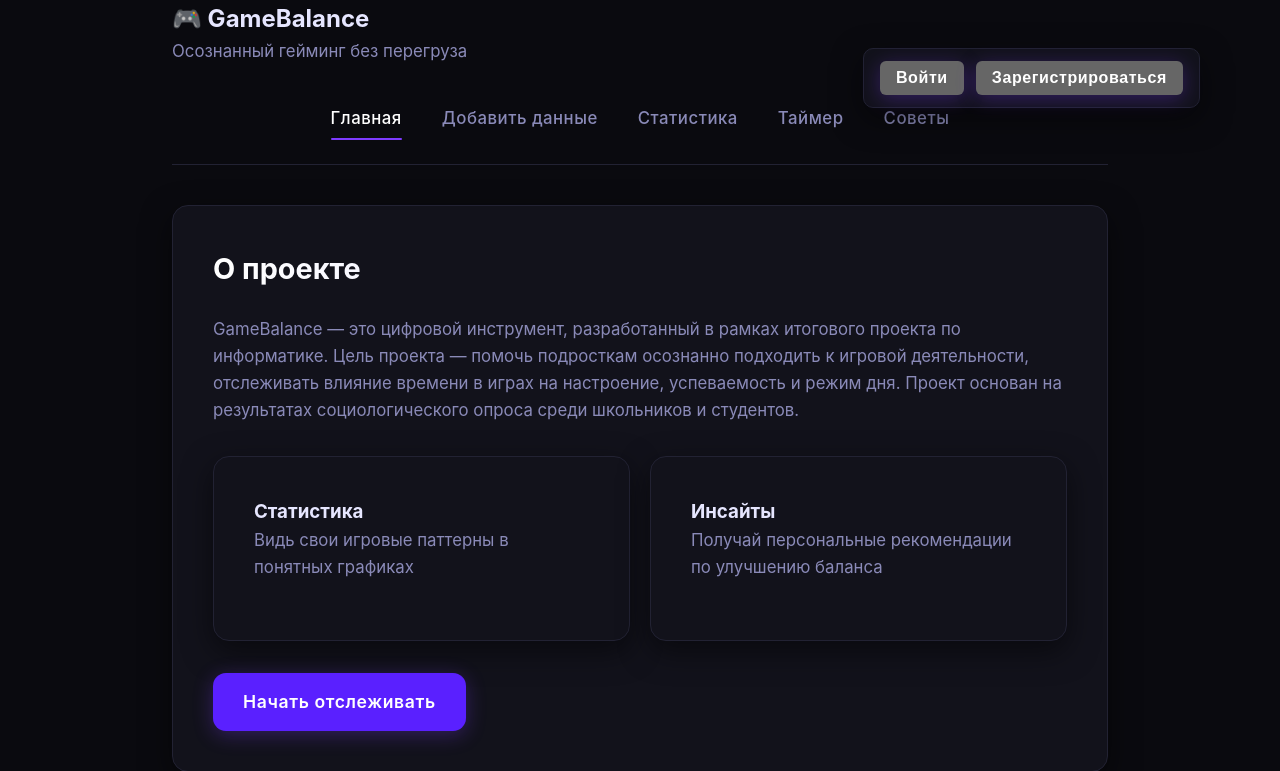
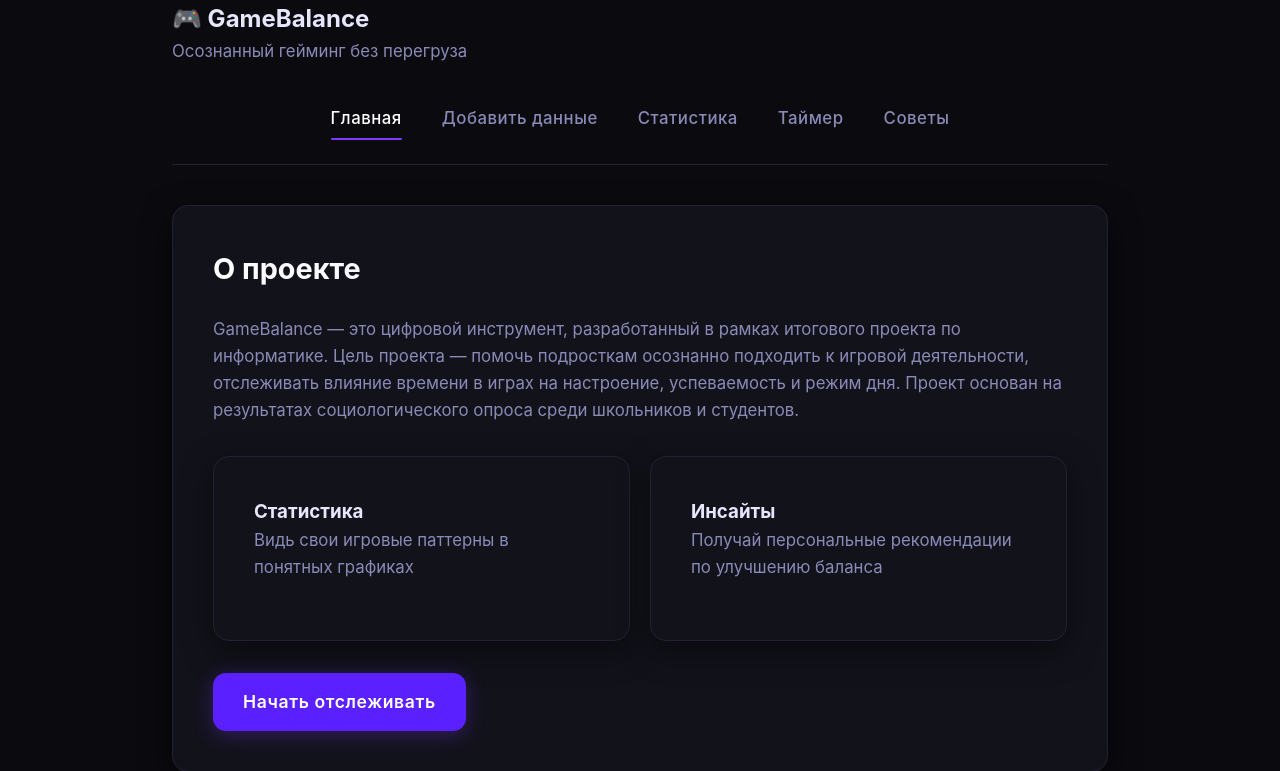
Before and after one commit to kihesis/GameBalance, a FastAPI app: page / in a window 1280 px wide. Shown: the top 771 px of the page. Run offline with FastAPI, Linux system fonts and the light colour scheme.

Commit message:
Для хостинга

```diff
--- a/app.py
+++ b/app.py
@@ -27,10 +27,10 @@ def ensure_cookie(request: Request, response: Response):
         response.set_cookie(
             key="gamebalance_uid",
             value=user_id,
-            httponly=False, # Поменял на False для отладки, чтобы JS видел (опционально)
+            httponly=False,
             max_age=31536000,
-            samesite="none", # Важно для локальных тестов иногда, или оставь lax
-            secure=False # Для localhost нужно False
+            samesite="none",
+            secure=False
         )
     return user_id
 
--- a/clear.py
+++ b/clear.py
@@ -15,7 +15,7 @@ def clear_sessions():
         db.close()
 
 if __name__ == "__main__":
-    confirm = input("Вы уверены? Все данные будут удалены! (да/нет): ")
+    confirm = input("Все данные будут удалены! (да/нет): ")
     if confirm.lower() == "да":
         clear_sessions()
     else:
--- a/models.py
+++ b/models.py
@@ -10,4 +10,4 @@ class GameSession(Base):
     game_name = Column(String(100), nullable=False)
     hours_played = Column(Float, nullable=False)
     mood_score = Column(Integer, nullable=True)
-    timestamp = Column(DateTime, default=datetime.now) # Важно: без timezone.utc
+    timestamp = Column(DateTime, default=datetime.now)
--- a/routers/sessions.py
+++ b/routers/sessions.py
@@ -89,7 +89,7 @@ async def create_session_form(
         db.commit()
         db.refresh(new_session)
 
-        print(f"УСПЕХ! Запись сохранена: ID={new_session.id}, User={user_id}, Game={game_name}, Hours={hours}")
+        print(f"Запись сохранена: ID={new_session.id}, User={user_id}, Game={game_name}, Hours={hours}")
 
         return RedirectResponse(url="/stats", status_code=303)
 
--- a/routers/stats.py
+++ b/routers/stats.py
@@ -12,7 +12,6 @@ templates = Jinja2Templates(directory="templates")
 async def get_stats(request: Request, db: Session = Depends(get_db)):
     user_id = request.cookies.get("gamebalance_uid")
 
-    # Если куки нет, просто показываем пустую статистику, не редиректим!
     if not user_id:
         return templates.TemplateResponse("stats.html", {
             "request": request,
--- a/templates/base.html
+++ b/templates/base.html
@@ -7,17 +7,6 @@
   <link rel="stylesheet" href="/static/css/style.css">
   <link rel="icon" href="/static/images/favicon.ico" type="image/x-icon">
 </head>
-
-<!-- Кнопки Войти / Зарегистрироваться-->
-<div class="auth-top-right">
-  {% if request.state.user %}
-    <span>Привет, {{ request.state.user.username }}!</span>
-    <a href="/logout" class="btn btn-secondary">Выйти</a>
-  {% else %}
-    <button id="login-btn" class="btn">Войти</button>
-    <button id="register-btn" class="btn">Зарегистрироваться</button>
-  {% endif %}
-</div>
 
 <body>
   <div class="container">
```
